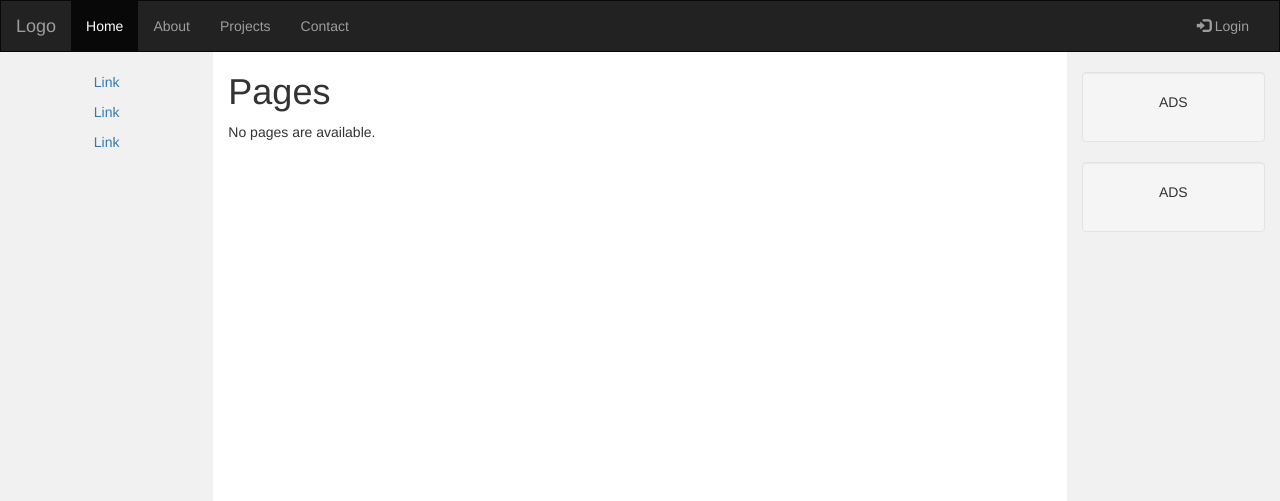
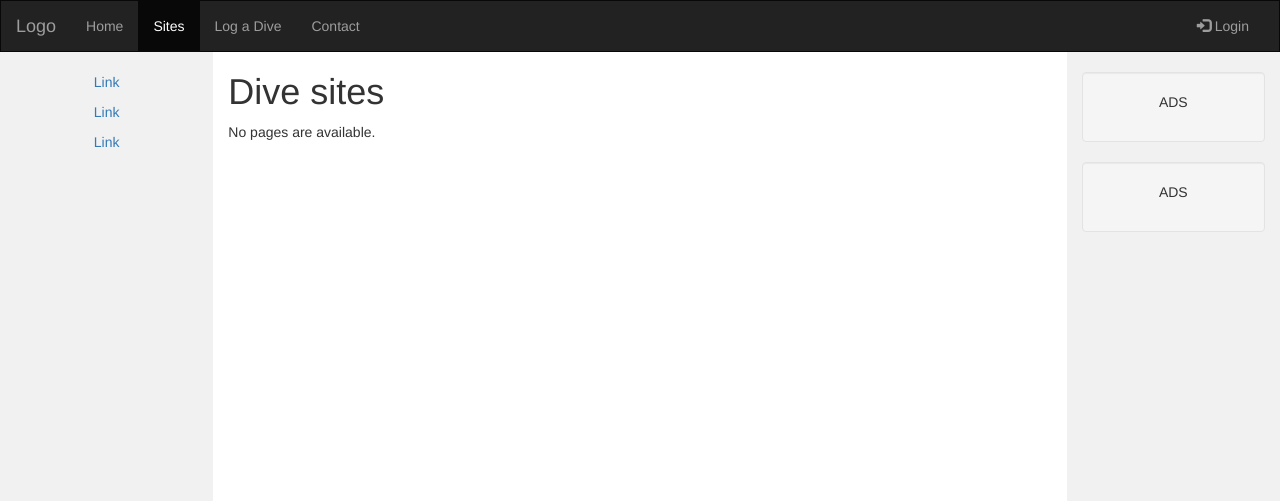
Before and after one commit to treilly94/dive-website, a Django app: page /pages/ in a window 1280 px wide. Shown: the top 501 px of the page. Run offline with Django 3.2, Linux system fonts and the light colour scheme; data comes from the database, SQL or seed files in the repository; some libraries are stand-ins or nearby versions.

Commit message:
updated the html

```diff
--- a/diveguide/pages/templates/pages/detail.html
+++ b/diveguide/pages/templates/pages/detail.html
@@ -55,9 +55,9 @@
     </div>
     <div class="collapse navbar-collapse" id="myNavbar">
       <ul class="nav navbar-nav">
-        <li class="active"><a href="#">Home</a></li>
-        <li><a href="#">About</a></li>
-        <li><a href="#">Projects</a></li>
+        <li><a href="#">Home</a></li>
+        <li><a href="{% url 'pages:index' %}">Sites</a></li>
+        <li><a href="#">Log a Dive</a></li>
         <li><a href="#">Contact</a></li>
       </ul>
       <ul class="nav navbar-nav navbar-right">
--- a/diveguide/pages/templates/pages/index.html
+++ b/diveguide/pages/templates/pages/index.html
@@ -55,9 +55,9 @@
     </div>
     <div class="collapse navbar-collapse" id="myNavbar">
       <ul class="nav navbar-nav">
-        <li class="active"><a href="#">Home</a></li>
-        <li><a href="#">About</a></li>
-        <li><a href="#">Projects</a></li>
+        <li><a href="#">Home</a></li>
+        <li class="active"><a href="{% url 'pages:index' %}">Sites</a></li>
+        <li><a href="#">Log a Dive</a></li>
         <li><a href="#">Contact</a></li>
       </ul>
       <ul class="nav navbar-nav navbar-right">
@@ -75,7 +75,7 @@
       <p><a href="#">Link</a></p>
     </div>
     <div class="col-sm-8 text-left">
-      <h1>Pages</h1>
+      <h1>Dive sites</h1>
       {% if latest_question_list %}
           <ul>
           {% for question in latest_question_list %}
```
